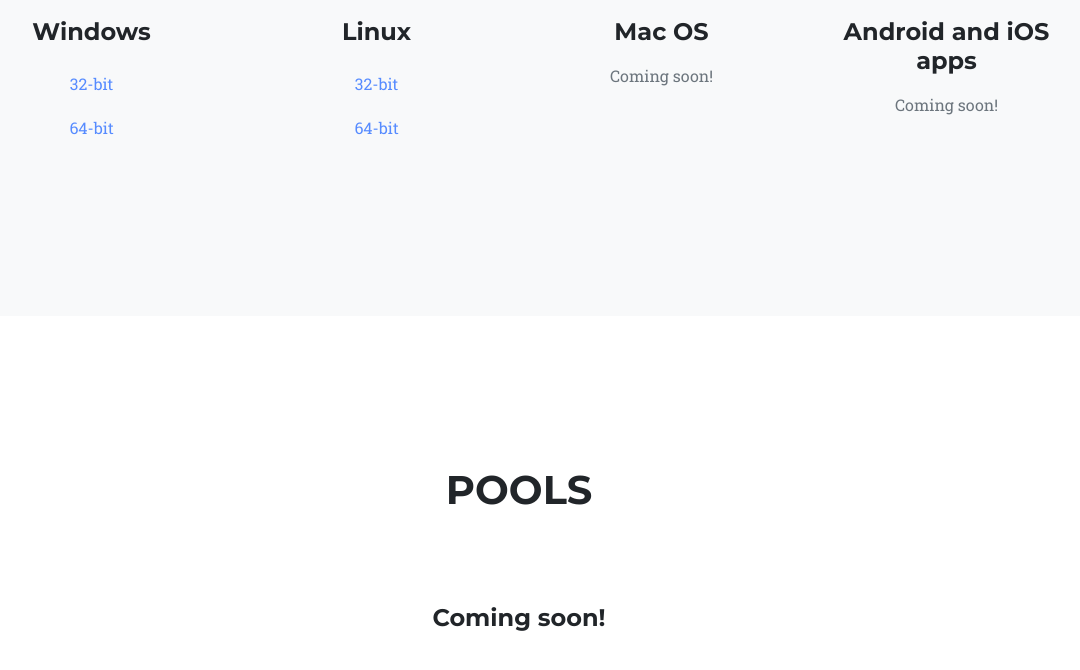
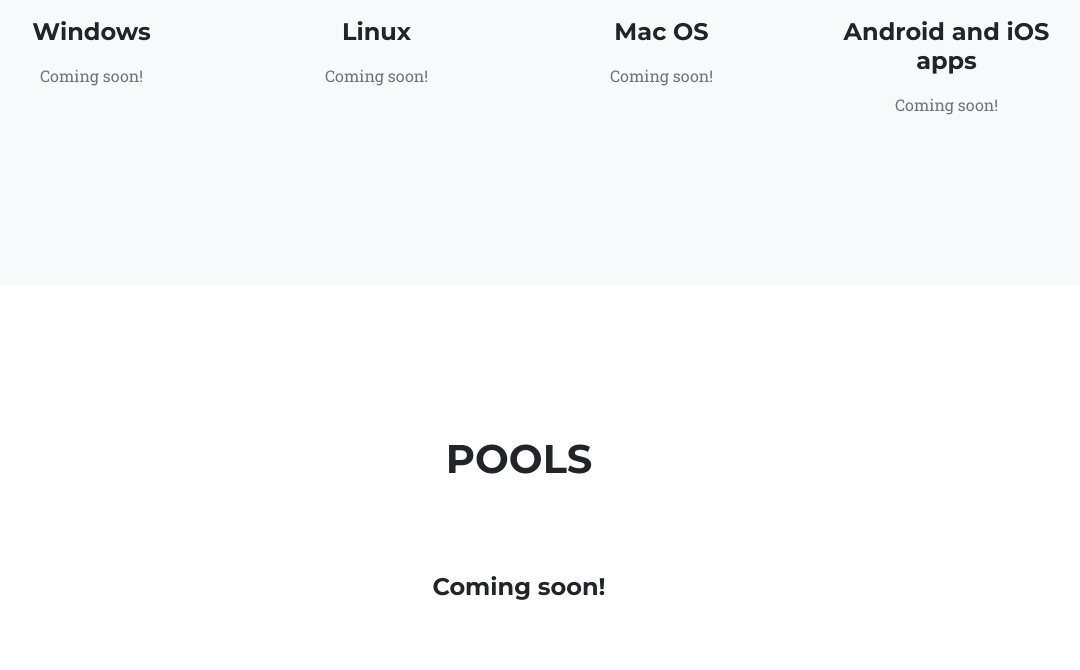
Before and after one commit to archiii92/archiii92.github.io, a plain HTML site: page index.html in a window 1280 px wide. Shown: the part 4700-5370 px from the top of the page, without its empty margins (121-1201 px from the left). Drawn offline with Linux system fonts and the light colour scheme; a web font is replaced by a local one.

Commit message:
redeploy

```diff
--- a/index.html
+++ b/index.html
@@ -332,8 +332,9 @@
               </span>
               <h4 class="service-heading">Windows</h4>
               <p class="text-muted">
-                <a class="nav-link" href="/wallets/futurum-coin-wallet-windows-32.rar" download>32-bit</a>
-                <a class="nav-link" href="/wallets/futurum-coin-wallet-windows-32.rar" download>64-bit</a>
+                  Coming soon!
+                <!-- <a class="nav-link" href="/wallets/futurum-coin-wallet-windows-32.rar" download>32-bit</a>
+                <a class="nav-link" href="/wallets/futurum-coin-wallet-windows-32.rar" download>64-bit</a> -->
               </p>
             </div>
             <div class="col-md-3">
@@ -343,8 +344,9 @@
               </span>
               <h4 class="service-heading">Linux</h4>
               <p class="text-muted">
-                <a class="nav-link" href="/wallets/futurum-coin-wallet-linux-64.tar.gz" download>32-bit</a>
-                <a class="nav-link" href="/wallets/futurum-coin-wallet-linux-64.tar.gz" download>64-bit</a>
+                  Coming soon!
+                <!-- <a class="nav-link" href="/wallets/futurum-coin-wallet-linux-64.tar.gz" download>32-bit</a>
+                <a class="nav-link" href="/wallets/futurum-coin-wallet-linux-64.tar.gz" download>64-bit</a> -->
               </p>
             </div>
             <div class="col-md-3">
```
